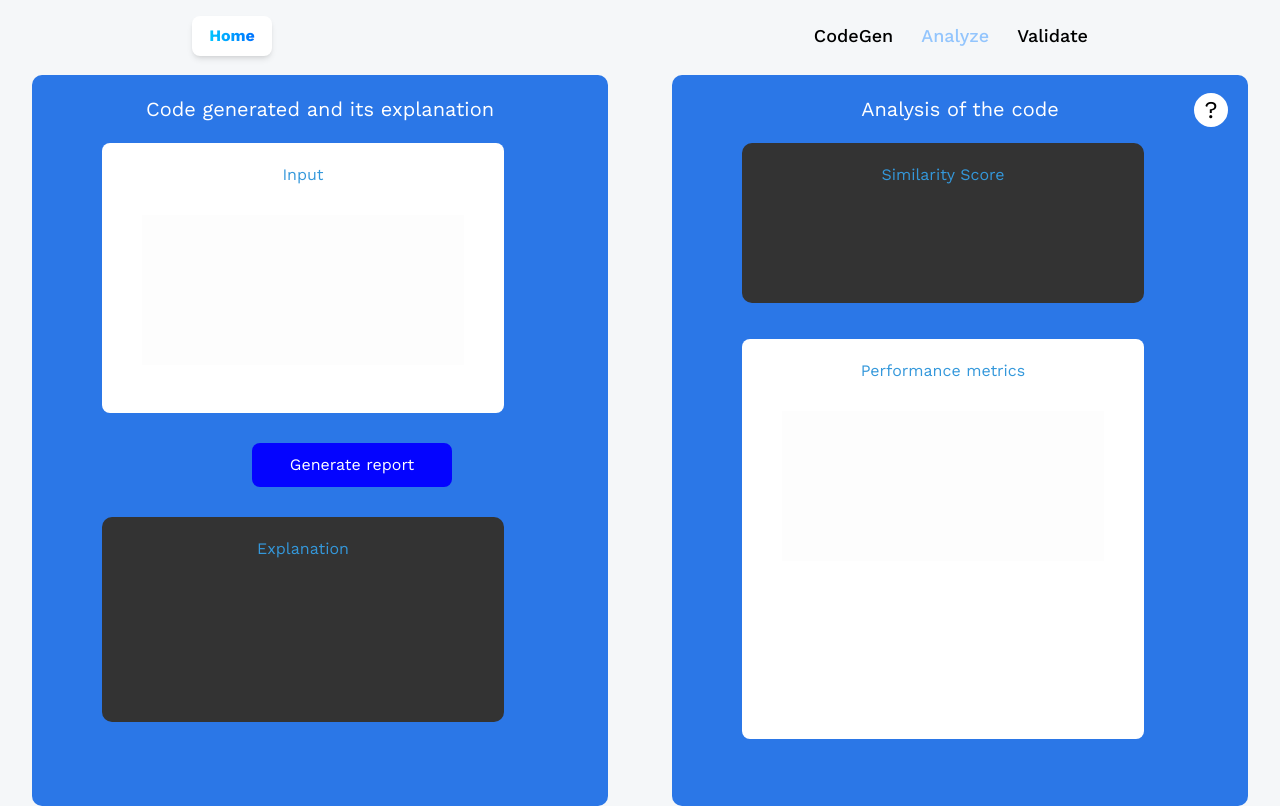
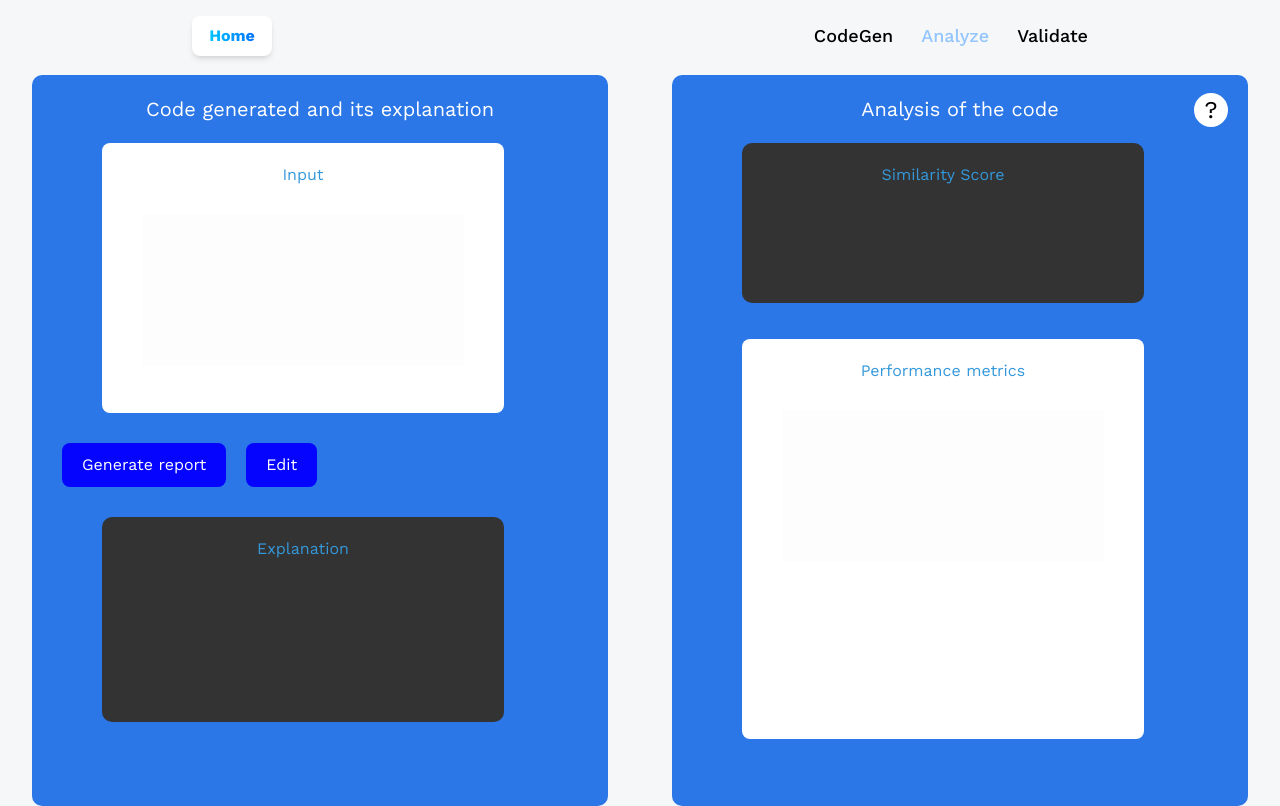
Before and after one commit to Khushi-Balia/CodeKraft, a React (Vite) app in the folder client/: page /analyze in a window 1280 px wide. Built offline with nearby package versions, Linux system fonts and the light colour scheme.

Commit message:
Added editable code area

```diff
--- a/client/src/pages/Analyze.jsx
+++ b/client/src/pages/Analyze.jsx
@@ -1,4 +1,4 @@
-import React, { useState } from "react";
+import React, { useState, useEffect } from "react";
 import { useLocation } from "react-router-dom";
 import { useAnalysisContext } from "./DataContext";
 import { Prism as SyntaxHighlighter } from "react-syntax-highlighter";
@@ -14,7 +14,25 @@ const Analyze = () => {
   const [analysisCode, setResults] = useState({
     code: "",
   });
-  const [showSimilarityTooltip, setShowSimilarityTooltip] = useState(false);
+  const [editableCode, setEditableCode] = useState(code);
+  const [savedCode, setSavedCode] = useState(code);
+  const [isEditing, setIsEditing] = useState(false);
+
+  const handleEditClick = () => {
+    setIsEditing(true);
+  };
+
+  const handleSaveClick = () => {
+    setIsEditing(false);
+    setSavedCode(editableCode); // Save the edited code
+    // Perform any necessary actions to save the edited code.
+  };
+
+  useEffect(() => {
+    // Update analysisResults when editableCode changes
+    // This ensures that the analysisResults always reflect the latest edited code
+    // You can also perform any necessary actions here to save the edited code to your backend
+  }, [editableCode]);
 
   const handleSubmit = async (e) => {
     e.preventDefault();
@@ -61,25 +79,41 @@ const Analyze = () => {
         title="Input"
         content={
           <SyntaxHighlighter language="python" style={coy}>
-              {code}
+            {isEditing ? editableCode : savedCode}
           </SyntaxHighlighter>
         }
         height="270px"
+        editable={isEditing}
+        onChange={(e) => setEditableCode(e.target.value)}
       />
+      <div>
+        {isEditing ? (
           <button
             className="button1"
-          type="submit"
-          style={{
-            alignItems: "center",
-            alignSelf: "center",
-            alignContent: "center",
-            marginLeft: "200px",
-            width: "200px",
-          }}
+            type="button"
+            onClick={handleSaveClick}
+          >
+            Save
+          </button>
+        ) : (
+          <>
+            <button
+              className="button1"
+              type="button"
               onClick={handleSubmit}
             >
               Generate report
             </button>
+            <button
+              className="button1"
+              type="button"
+              onClick={handleEditClick}
+            >
+              Edit
+            </button>
+          </>
+        )}
+      </div>
       <AiTextBox4
         title="Explanation"
         content={
@@ -89,9 +123,8 @@ const Analyze = () => {
         }
         height="205px"
       />
-        <br/><br/><br/><br/><br/><br/><br/><br/><br/>
-
-        <br/><br/>
+      <br /><br /><br /><br /><br /><br /><br /><br /><br />
+      <br /><br />
     </div>
     <div className="box mt-12">
       <h1 className="text-center text-xl text-white">
@@ -157,14 +190,27 @@ const AiTextBox3 = ({ title, content, onChange }) => {
   );
 };
 
-const AiTextBox2 = ({ title, content, height }) => {
+
+const AiTextBox2 = ({ title, content, height, editable, onChange }) => {
   return (
     <div className="ai-text-box3" style={{ height: height }}>
       <h2>{title}</h2>
-      <div className="ai-content2">{content}</div>
+      <div className="ai-content2">
+        {editable ? (
+          <textarea
+            className="ai-input"
+            defaultValue={content.props.children}
+            onChange={onChange}
+            style={{ height: 150 }}
+          />
+        ) : (
+          content
+        )}
+      </div>
     </div>
   );
 };
+
 
 const AiTextBox4 = ({ title, content, height }) => {
   return (
```
Lines whose indentation alone changed are shown as unchanged.
